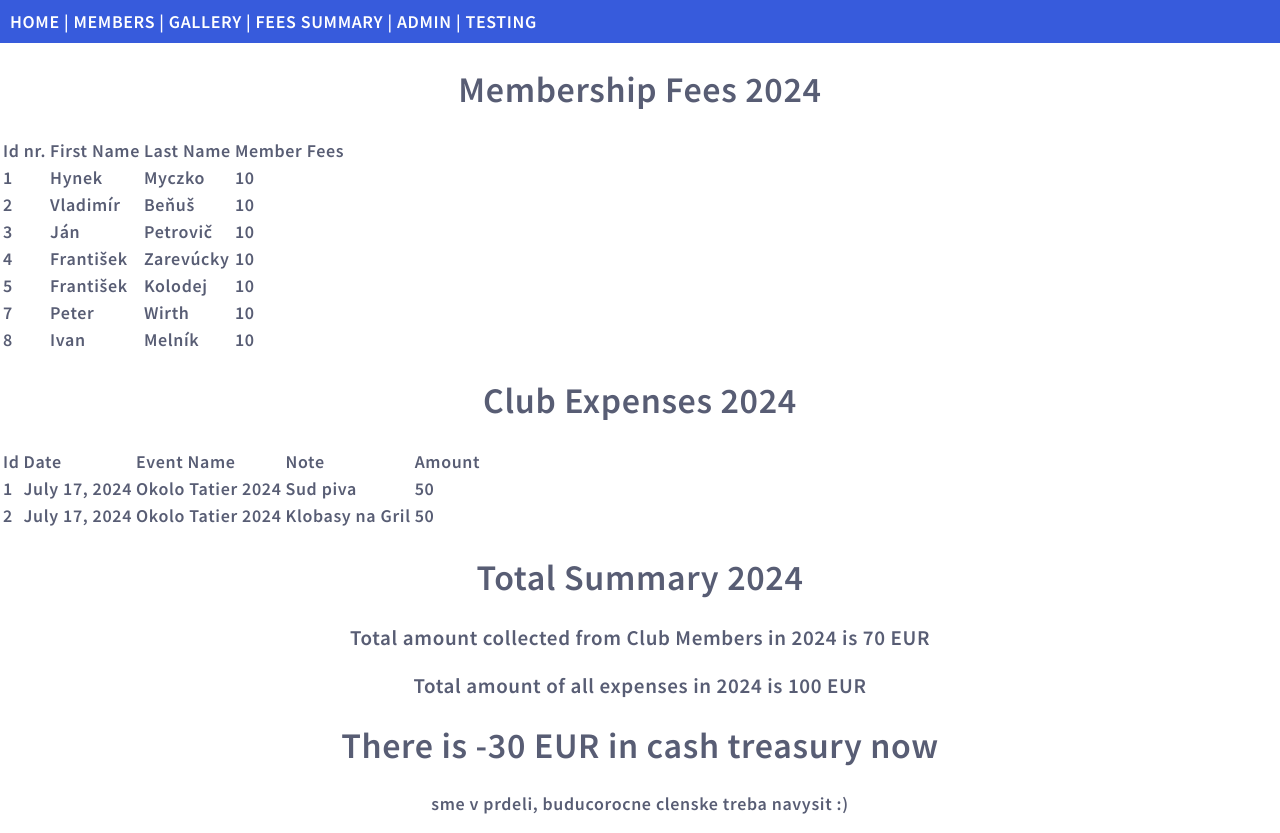
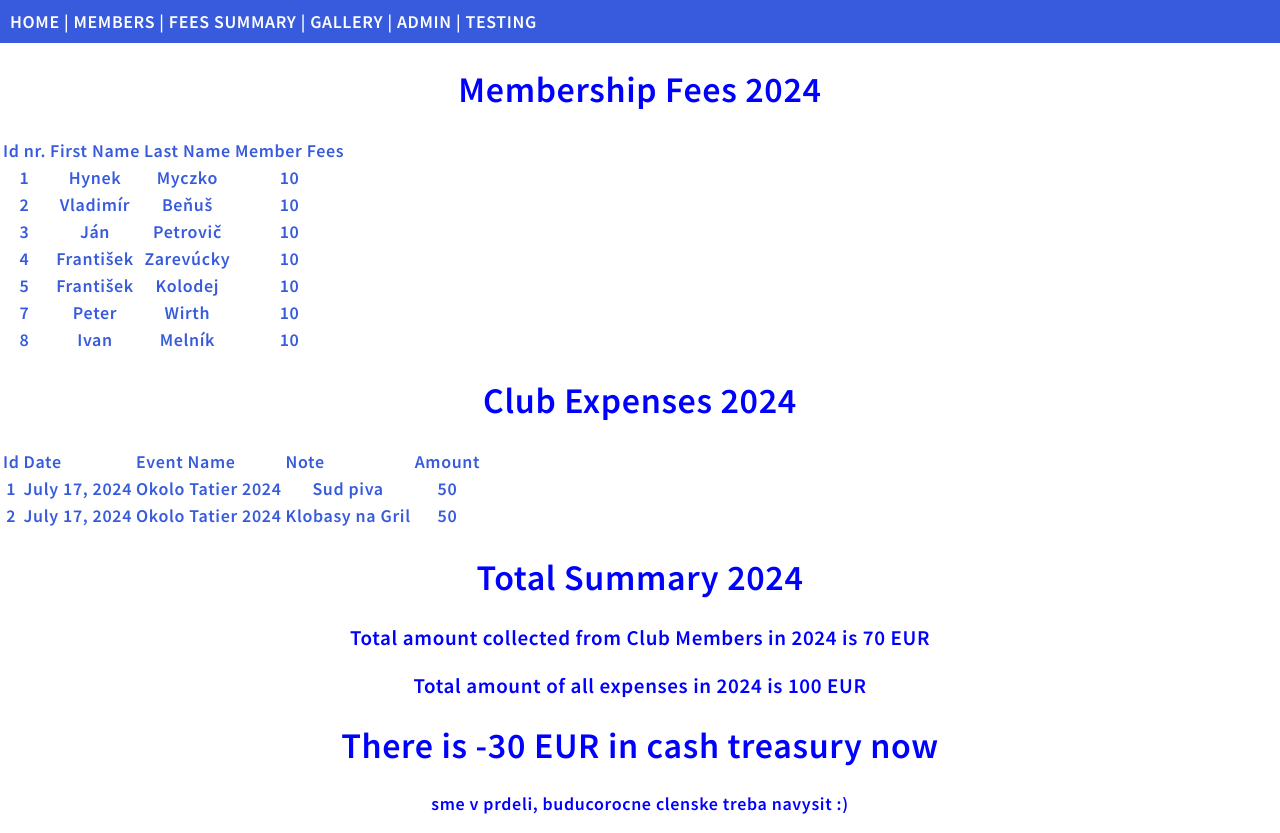
Before and after one commit to emax-77/Cycling-Club, a Django app: page /member_fees_summary/ in a window 1280 px wide. Run offline with Django 5.2, Linux system fonts and the light colour scheme; data comes from the database, SQL or seed files in the repository.

Commit message:
small CSS update

```diff
--- a/members/templates/master.html
+++ b/members/templates/master.html
@@ -10,8 +10,8 @@
 <div class="topnav">
   <a href="/">HOME</a> |
   <a href="/members">MEMBERS</a> |
+  <a href="/member_fees_summary">FEES SUMMARY</a> |
   <a href="/gallery">GALLERY</a> |
-  <a href="/member_fees_summary">FEES SUMMARY</a> |
   <a href="/admin">ADMIN</a> |
   <a href="/testing">TESTING</a>
 </div>
--- a/members/templates/member_fees_summary.html
+++ b/members/templates/member_fees_summary.html
@@ -7,13 +7,9 @@
 
 {% block content %}
 
-</style>
+<h1 style="text-align: center; color: blue;">Membership Fees 2024</h1>
 
-</style>
-
-<h1 style="text-align: center;">Membership Fees 2024</h1>
-
-<div class="myDiv">
+<div class="main">
     <table>
         <tr align ="left">
             <th>Id nr.</th>
@@ -32,9 +28,9 @@
     </table>
 </div>
 
-<h1 style="text-align: center;">Club Expenses 2024</h1>
+<h1 style="text-align: center; color: blue;">Club Expenses 2024</h1>
 
-<div class="myDiv2">
+<div class="main">
   <table>
       <tr align ="left">
           <th>Id </th>
@@ -55,7 +51,7 @@
   </table>
 </div>
 
-<div style="text-align: center;">
+<div style="text-align: center; color: blue;">
   <h1>Total Summary 2024</h1>
 
   <h3>Total amount collected from Club Members in 2024 is {{ sum_fees }} EUR</h3>
```
